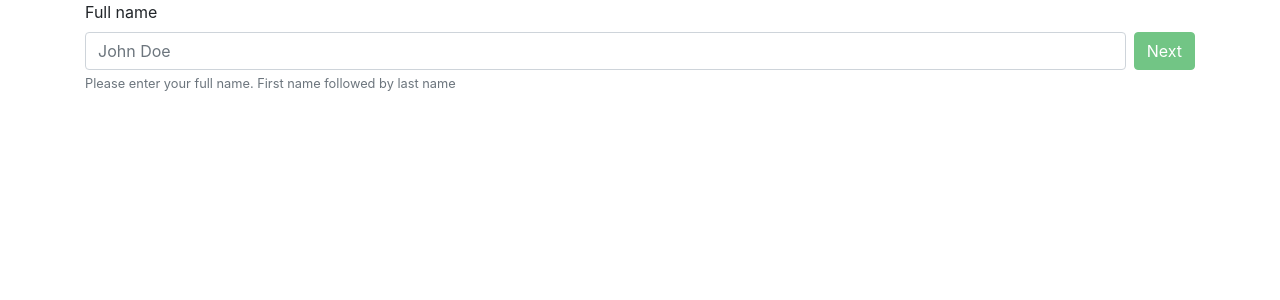
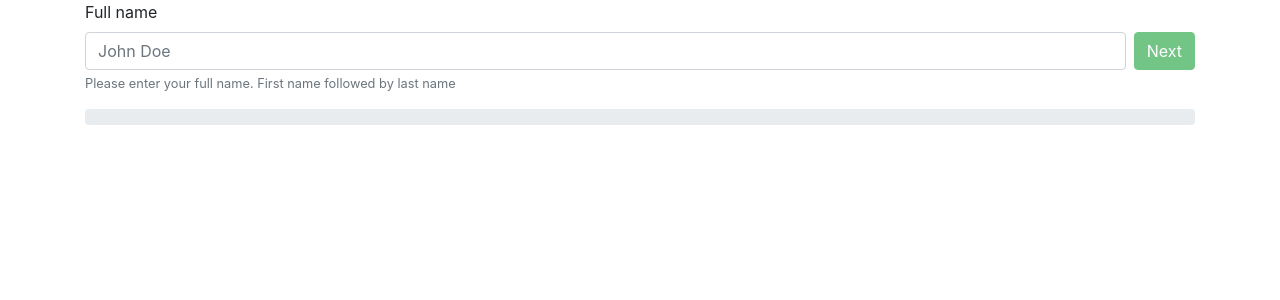
Before and after one commit to gowda/fc-vo1-signup, a React app: page / in a window 1280 px wide. Shown: the top 300 px of the page. Built offline with nearby package versions, Linux system fonts and the light colour scheme.

Commit message:
Add progress bar

```diff
--- a/src/app.jsx
+++ b/src/app.jsx
@@ -7,6 +7,7 @@ import SalaryIndicatorField from './components/salary-indicator';
 
 import FormManager from './components/form-manager';
 import Summary from './components/summary';
+import Progress from './components/progress';
 
 const STEPS = [
   {
@@ -53,17 +54,25 @@ export default (_props) => {
   }
 
   return (
-    <div className="container h-100 d-flex justify-content-center justify-content-center">
+    <div className="container h-100 d-flex justify-content-center align-items-center">
       { step !== -1 && step < STEPS.length
         ? (
+          <div className="flex-grow-1 d-flex flex-column justify-content-center align-items-right align-items-sm-center">
             <FormManager
               component={STEPS[step].component}
               value={STEPS[step].value}
               buttonLabel={STEPS[step].buttonLabel}
               onChange={(value) => handleChange(value)}
             />
+            <Progress done={step / STEPS.length} />
+          </div>
         )
-        : <Summary values={response} />}
+        : (
+          <div className="flex-grow-1 d-flex flex-column justify-content-center align-items-right align-items-sm-center">
+            <Summary values={response} />
+            <Progress done={1} />
+          </div>
+        )}
     </div>
   );
 };
--- a/src/components/form-manager.jsx
+++ b/src/components/form-manager.jsx
@@ -19,7 +19,7 @@ export default function FormManager({
   }
 
   return (
-    <div className="flex-grow-1 d-flex flex-column flex-sm-row justify-content-center align-items-right align-items-sm-center">
+    <div className="w-100 d-flex flex-column flex-sm-row justify-content-center align-items-right align-items-sm-center">
       <div className="flex-sm-grow-1 flex-grow-0">
         {React.createElement(component, { value: updatedValue, onChange: handleChange })}
       </div>
--- /dev/null
+++ b/src/components/progress.jsx
@@ -0,0 +1,21 @@
+import React from 'react';
+import PropTypes from 'prop-types';
+
+export default function Progress({ done }) {
+  return (
+    <div className="w-100 progress">
+      <div
+        className="progress-bar bg-info"
+        role="progressbar"
+        style={{ width: `${done * 100}%` }}
+        aria-valuenow={done * 100}
+        aria-valuemin={0}
+        aria-valuemax={100}
+      />
+    </div>
+  );
+}
+
+Progress.propTypes = {
+  done: PropTypes.number.isRequired,
+};
```
Also changed, not shown: .eslintrc.js. Lines whose indentation alone changed are shown as unchanged.
